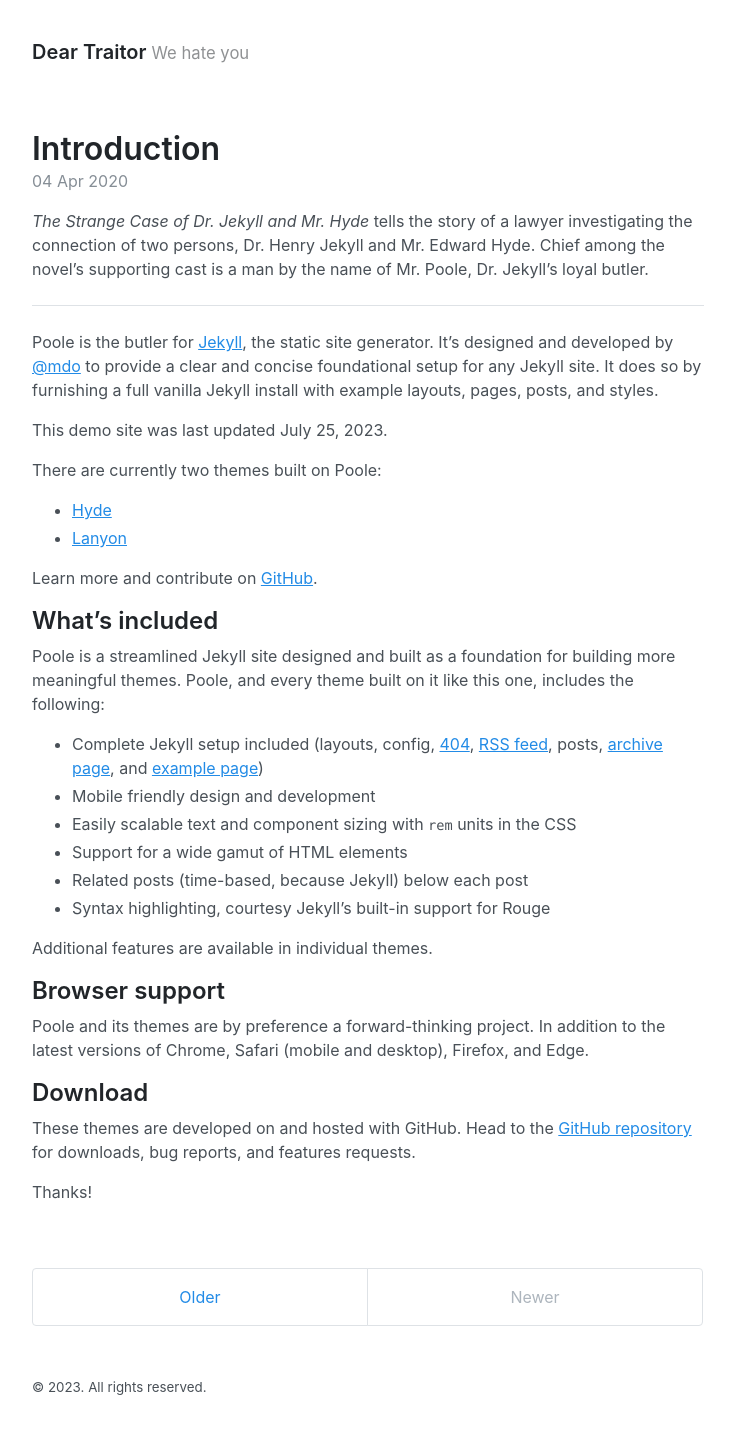
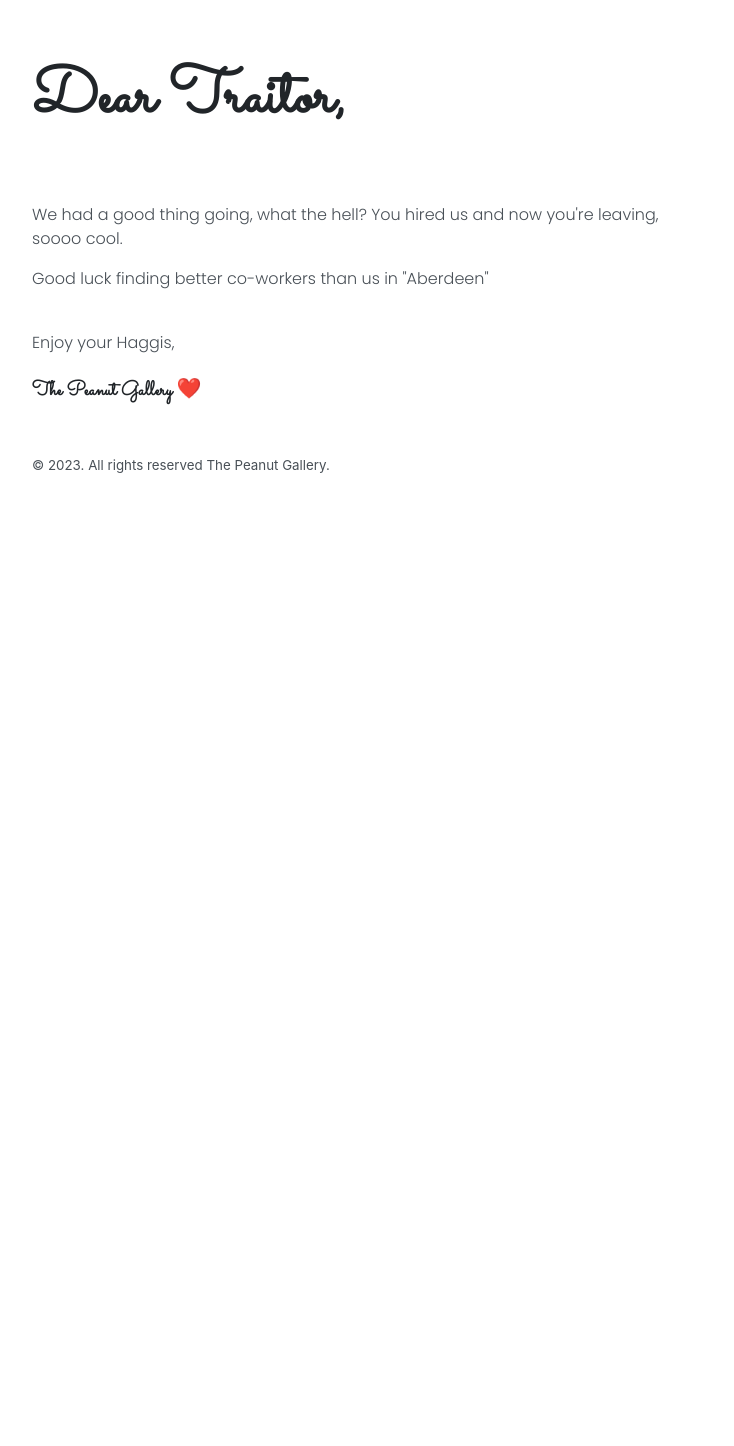
Before and after one commit to P-Brower/goodbye, a Jekyll site: the page built from index.html, in a window 1280 px wide. Shown: the whole page, without its empty margins (272-1006 px from the left). Built offline with Jekyll 4.4.1, drawn with Linux system fonts in a browser that asks for light colours; the list of posts is cut into pages by our own code; after the commit the page ends 900 px from its top, so only the background shows below that.

Commit message:
working concept

```diff
--- a/_config.yml
+++ b/_config.yml
@@ -1,10 +1,11 @@
 # Setup
 title: Dear Traitor
-tagline: We hate you
+tagline:
 url: https://dannysleaving.us
 paginate: 1
 baseurl: ""
 permalink: pretty
+repository: P-Brower/goodbye
 
 # Gems
 
@@ -25,14 +26,10 @@
 
 # Options
 
-# Replace this value and uncomment to enable Google Analytics tracking
-# ga_analytics: UA-000000-0
 
 # Specify the author for blog posts
 author:
-  name: Ops Tech
-  url: https://twitter.com/mdo
-  email: markdotto@gmail.com
+  name: The Peanut Gallery
 
 # Custom vars
 version: 3.0.0
--- a/_layouts/default.html
+++ b/_layouts/default.html
@@ -7,10 +7,10 @@
 
     <div class="container content">
       <header class="masthead">
-        <h3 class="masthead-title">
-          <a href="{{ site.baseurl }}/" title="Home">{{ site.title }}</a>
+        <h1 class="masthead-title">
+          <a href="{{ site.baseurl }}/" title="Home">{{ site.title }},</a>
           <small>{{ site.tagline }}</small>
-        </h3>
+        </h1>
       </header>
 
       <main>
@@ -19,7 +19,7 @@
 
       <footer class="footer">
         <small>
-          &copy; <time datetime="{{ site.time | date_to_xmlschema }}">{{ site.time | date: '%Y' }}</time>. All rights reserved.
+          &copy; <time datetime="{{ site.time | date_to_xmlschema }}">{{ site.time | date: '%Y' }}</time>. All rights reserved {{site.author.name}}.
         </small>
       </footer>
     </div>
--- a/_posts/2020-04-04-introduction.md
+++ /dev/null
@@ -1,42 +0,0 @@
----
-layout: post
-title: Introduction
----
-
-*The Strange Case of Dr. Jekyll and Mr. Hyde* tells the story of a lawyer investigating the connection of two persons, Dr. Henry Jekyll and Mr. Edward Hyde. Chief among the novel's supporting cast is a man by the name of Mr. Poole, Dr. Jekyll's loyal butler.
-
------
-
-Poole is the butler for [Jekyll](http://jekyllrb.com), the static site generator. It's designed and developed by [@mdo](https://twitter.com/mdo) to provide a clear and concise foundational setup for any Jekyll site. It does so by furnishing a full vanilla Jekyll install with example layouts, pages, posts, and styles.
-
-This demo site was last updated {{ site.time | date: "%B %d, %Y" }}.
-
-There are currently two themes built on Poole:
-
-* [Hyde](http://hyde.getpoole.com)
-* [Lanyon](http://lanyon.getpoole.com)
-
-Learn more and contribute on [GitHub]({{ site.github.repo }}).
-
-## What's included
-
-Poole is a streamlined Jekyll site designed and built as a foundation for building more meaningful themes. Poole, and every theme built on it like this one, includes the following:
-
-* Complete Jekyll setup included (layouts, config, [404]({{ '404.html' | relative_url }}), [RSS feed]({{ 'atom.xml' | relative_url }}), posts, [archive page]({{ 'archive' | relative_url }}), and [example page]({{ 'about' | relative_url }}))
-* Mobile friendly design and development
-* Easily scalable text and component sizing with `rem` units in the CSS
-* Support for a wide gamut of HTML elements
-* Related posts (time-based, because Jekyll) below each post
-* Syntax highlighting, courtesy Jekyll's built-in support for Rouge
-
-Additional features are available in individual themes.
-
-## Browser support
-
-Poole and its themes are by preference a forward-thinking project. In addition to the latest versions of Chrome, Safari (mobile and desktop), Firefox, and Edge.
-
-## Download
-
-These themes are developed on and hosted with GitHub. Head to the [GitHub repository]({{ site.github.repo }}) for downloads, bug reports, and features requests.
-
-Thanks!
--- a/_sass/_type.scss
+++ b/_sass/_type.scss
@@ -7,10 +7,11 @@
   font-weight: 600;
   line-height: 1.25;
   color: var(--heading-color);
+  font-family: Sacramento;
 }
 
 h1 {
-  font-size: 2rem;
+  font-size: 4rem;
 }
 
 h2 {
@@ -31,6 +32,7 @@
 p {
   margin-top: 0;
   margin-bottom: 1rem;
+  font-family: Poppins;
 }
 
 ul, ol, dl {
--- a/index.html
+++ b/index.html
@@ -3,31 +3,11 @@
 title: Home
 ---
 
-<div class="posts">
-  {% for post in paginator.posts %}
-  <article class="post">
-    <h1 class="post-title">
-      <a href="{{ post.url | relative_url }}">
-        {{ post.title }}
-      </a>
-    </h1>
-
-    <time datetime="{{ post.date | date_to_xmlschema }}" class="post-date">{{ post.date | date_to_string }}</time>
-
-    {{ post.content }}
-  </article>
-  {% endfor %}
+<div class>
+<p>We had a good thing going, what the hell?
+You hired us and now you're leaving, soooo cool.</p>
+<p>Good luck finding better co-workers than us in "Aberdeen"</p>
+<br>
+<p>Enjoy your Haggis,</p>
+<h3>{{site.author.name}} ❤️</h3>
 </div>
-
-<div class="pagination">
-  {% if paginator.next_page %}
-    <a class="pagination-item older" href="{{ paginator.next_page_path | relative_url }}">Older</a>
-  {% else %}
-    <span class="pagination-item older">Older</span>
-  {% endif %}
-  {% if paginator.previous_page %}
-    <a class="pagination-item newer" href="{{ paginator.previous_page_path | prepend: relative_url }}">Newer</a>
-  {% else %}
-    <span class="pagination-item newer">Newer</span>
-  {% endif %}
-</div>
--- a/styles.scss
+++ b/styles.scss
@@ -28,6 +28,7 @@
 @import "pagination";
 @import "message";
 @import "toc";
+@import url('https://fonts.googleapis.com/css2?family=Poppins:wght@300&family=Sacramento&display=swap');
 
 // Sass for creating the swatches
 .colors {
```
Also changed, not shown: _posts/2020-03-01-whats-jekyll.md (deleted, +0 -10 lines), _posts/2020-04-02-example-content.md (deleted, +0 -168 lines), _posts/2020-04-03-options.md (deleted, +0 -166 lines).
